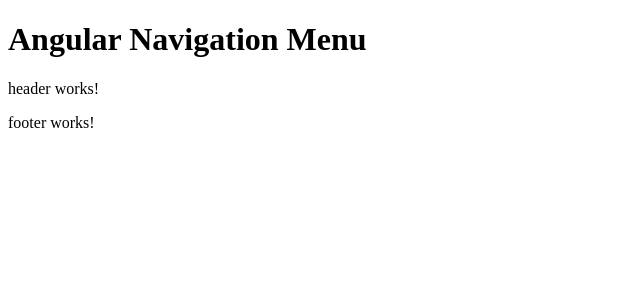
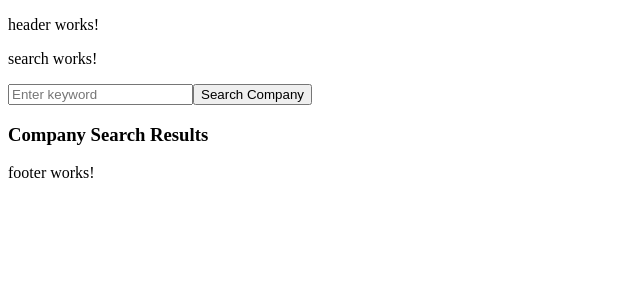
Before and after one commit to davijtbrito/front-woke-tracker, an Angular app in the folder front-woke-tracker/: page /search in a window 1280 px wide. Before the commit this address led to /. Shown: the top 300 px of the page, without its empty margins (0-640 px from the left). Built offline with nearby package versions, Linux system fonts and the light colour scheme.

Commit message:
feat: creating service and search component

```diff
--- a/front-woke-tracker/src/app/app.component.html
+++ b/front-woke-tracker/src/app/app.component.html
@@ -1,4 +1,3 @@
-<h1>Angular Navigation Menu</h1>
 <app-header></app-header>
 <router-outlet></router-outlet>
 <app-footer></app-footer>
--- a/front-woke-tracker/src/app/features/features-routing.module.ts
+++ b/front-woke-tracker/src/app/features/features-routing.module.ts
@@ -1,8 +1,10 @@
 import { NgModule } from '@angular/core';
 import { RouterModule, Routes } from '@angular/router';
 import { DummieComponent } from './dummie/dummie.component';
+import { SearchComponent } from './search/search.component';
 
-const routes: Routes = [{ path: '', component: DummieComponent }];
+const routes: Routes = [{ path: '', component: DummieComponent },
+{ path: 'search', component: SearchComponent }];
 
 @NgModule({
   imports: [RouterModule.forChild(routes)],
--- a/front-woke-tracker/src/app/features/features.module.ts
+++ b/front-woke-tracker/src/app/features/features.module.ts
@@ -3,14 +3,17 @@
 
 import { FeaturesRoutingModule } from './features-routing.module';
 import { DummieComponent } from './dummie/dummie.component';
+import { SearchComponent } from './search/search.component';
+import { FormsModule } from '@angular/forms';
 
 
 @NgModule({
   declarations: [
-    DummieComponent
+    DummieComponent, SearchComponent
   ],
   imports: [
     CommonModule,
+    FormsModule,
     FeaturesRoutingModule
   ]
 })
--- /dev/null
+++ b/front-woke-tracker/src/app/features/search/search.component.html
@@ -0,0 +1,14 @@
+<p>search works!</p>
+<div>
+    <input type="text" [(ngModel)]="searchKeyword" placeholder="Enter keyword">
+    <button (click)="searchCompany()">Search Company</button>
+    <div *ngIf="companyResults">
+      <h3>Company Search Results</h3>
+      <ul>
+        <li *ngFor="let company of companyResults">{{ company.companyName }}</li>
+      </ul>
+    </div>
+    <div *ngIf="error">
+      <p>Error occurred: {{ error }}</p>
+    </div>
+  </div>
--- /dev/null
+++ b/front-woke-tracker/src/app/features/search/search.component.ts
@@ -0,0 +1,29 @@
+import { Component } from '@angular/core';
+import { CompanyApi } from '../services/company-api.service';
+
+@Component({
+  selector: 'app-search',
+  templateUrl: './search.component.html',
+  styleUrls: ['./search.component.scss']
+})
+export class SearchComponent {
+  searchKeyword: string = '';
+  companyResults: any[] = [];
+  error: string | null = null;
+
+  constructor(private apiService: CompanyApi) {}
+
+  searchCompany() {
+    this.apiService.searchCompanyByKeyword(this.searchKeyword)
+      .subscribe(
+        (data: any) => {
+          this.companyResults = data; // Assuming the API response is an array of companies
+          this.error = null;
+        },
+        (error) => {
+          this.error = error.message || 'An error occurred during the search.';
+          this.companyResults = [];
+        }
+      );
+  }
+}
--- /dev/null
+++ b/front-woke-tracker/src/app/features/services/company-api.service.ts
@@ -0,0 +1,18 @@
+import { Injectable } from '@angular/core';
+import { environment } from '../../../environments/environment';
+import { HttpClient } from '@angular/common/http';
+
+@Injectable({
+  providedIn: 'root',
+})
+export class CompanyApi {
+  private apiUrl = environment.apiBaseUrl;
+
+
+  constructor(private http: HttpClient) {}
+
+  searchCompanyByKeyword(keyword: string) {
+    const endpoint = this.apiUrl + '/company/find?keyword=' + keyword;
+    return this.http.get(endpoint);
+  }
+}
--- a/front-woke-tracker/src/app/home/home.component.html
+++ b/front-woke-tracker/src/app/home/home.component.html
@@ -1,2 +1 @@
-<p>home works!</p>
-<p>Click here to go to <a routerLink="/features">Dummie</a> </p>
+<p>Click here to go to <a routerLink="/features/search">Search</a> </p>
--- /dev/null
+++ b/front-woke-tracker/src/environments/environment.prod.ts
@@ -0,0 +1,4 @@
+export const environment = {
+    production: true,
+    apiBaseUrl: 'https://api.example.com', // Production API endpoint
+  };
--- /dev/null
+++ b/front-woke-tracker/src/environments/environment.ts
@@ -0,0 +1,4 @@
+export const environment = {
+    production: false,
+    apiBaseUrl: 'http://127.0.0.1:8080',
+  };
```
Also changed, not shown: front-woke-tracker/src/app/features/search/search.component.scss (added), 1 other file (tests, documents, lock files or other folders).
